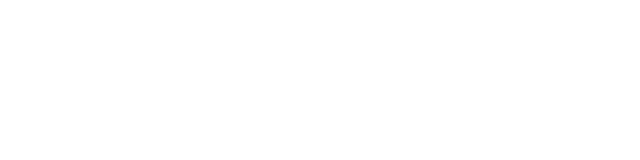
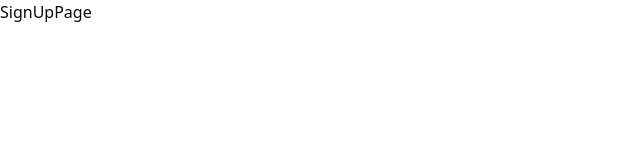
Before and after one commit to seongwoo83/one-bite, a React (Vite) app: page /sign-up in a window 1280 px wide. Shown: the top 160 px of the page, without its empty margins (0-640 px from the left). Built offline with nearby package versions, Linux system fonts and the light colour scheme.

Commit message:
feat: Add Routes

```diff
--- a/src/App.tsx
+++ b/src/App.tsx
@@ -1,7 +1,17 @@
+import { Route, Routes } from "react-router";
 import "./App.css";
+import IndexPage from "@/pages/index-page";
+import SignInPage from "@/pages/sign-in-page";
+import SignUpPage from "@/pages/sign-up-page";
 
 function App() {
-  return <div></div>;
+  return (
+    <Routes>
+      <Route path="/" element={<IndexPage/>}/>
+      <Route path="/sign-in" element={<SignInPage/>}/>
+      <Route path="/sign-up" element={<SignUpPage/>}/>
+    </Routes>
+  );
 }
 
 export default App;
--- a/src/main.tsx
+++ b/src/main.tsx
@@ -1,5 +1,10 @@
 import { createRoot } from "react-dom/client";
 import "./index.css";
 import App from "./App.tsx";
+import {BrowserRouter} from "react-router";
 
-createRoot(document.getElementById("root")!).render(<App />);
+createRoot(document.getElementById("root")!).render(
+  <BrowserRouter>
+    <App />
+  </BrowserRouter>
+);
--- /dev/null
+++ b/src/pages/index-page.tsx
@@ -0,0 +1,3 @@
+export default function IndexPage () {
+  return <div>IndexPage</div>
+}
--- /dev/null
+++ b/src/pages/sign-in-page.tsx
@@ -0,0 +1,3 @@
+export default function SignInPage () {
+  return <div>SignInPage</div>
+}
--- /dev/null
+++ b/src/pages/sign-up-page.tsx
@@ -0,0 +1,3 @@
+export default function SignUpPage () {
+  return <div>SignUpPage</div>
+}
```
